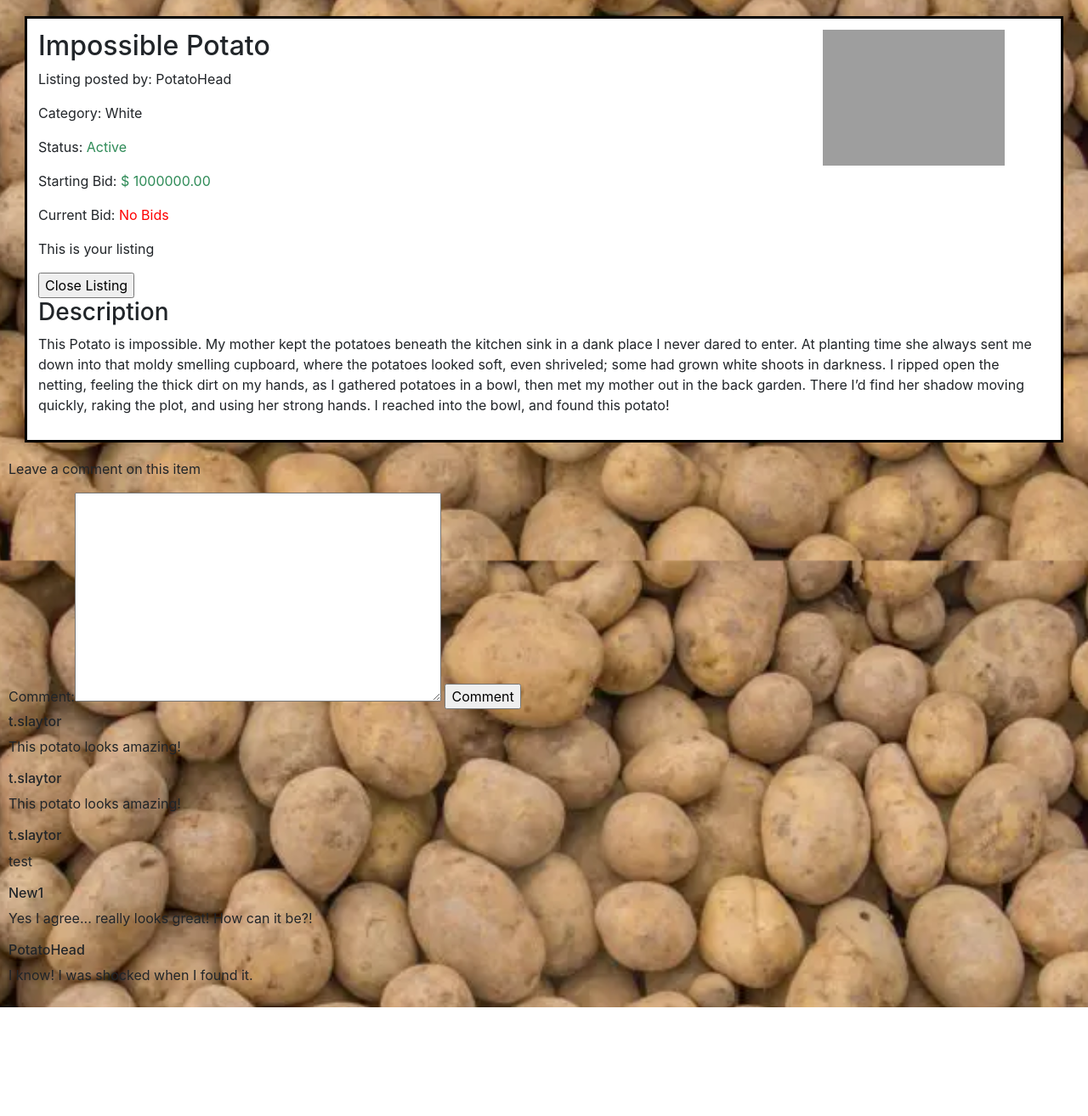
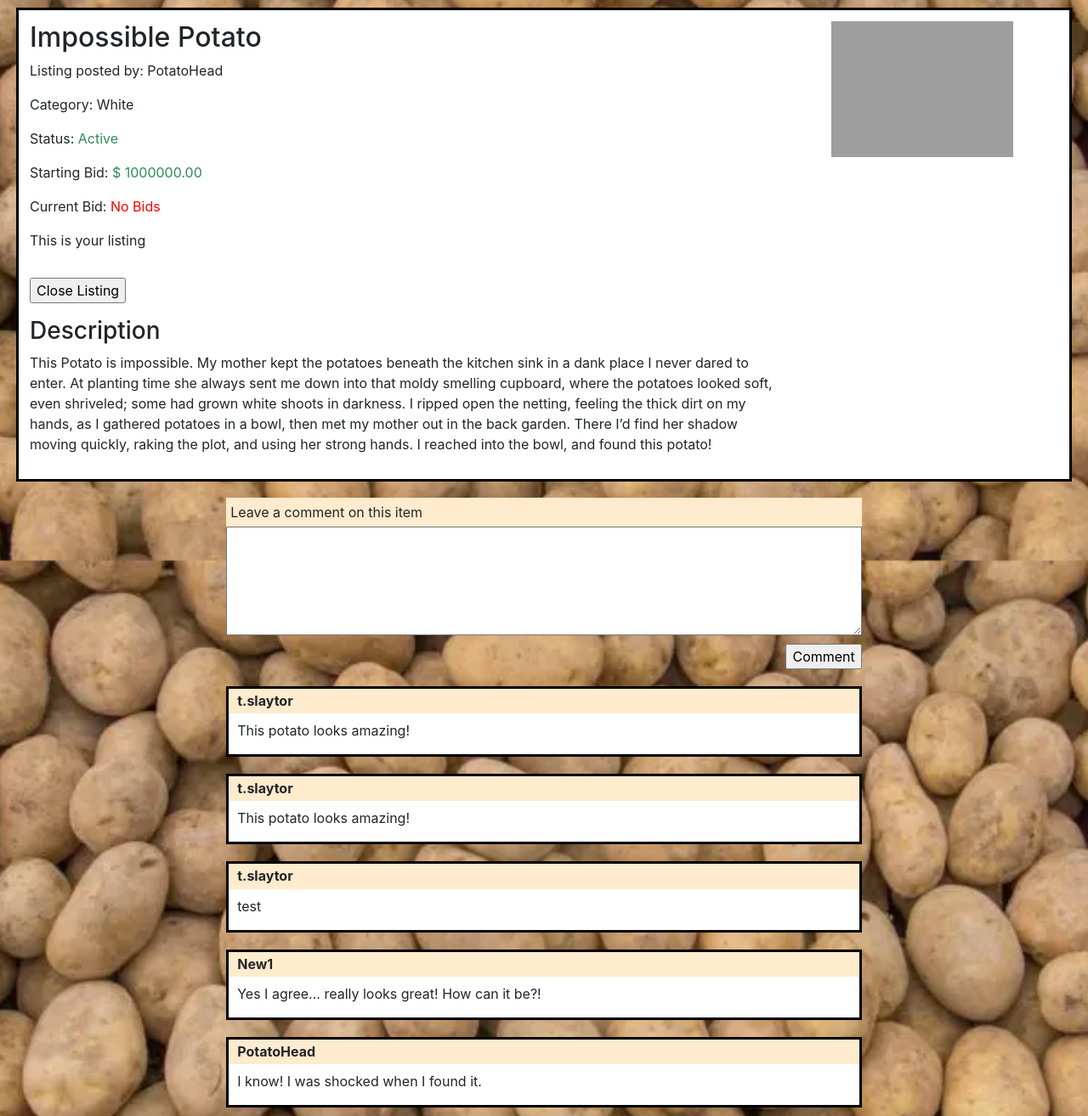
Before and after one commit to tslaytor/CS50W, a Django app: page /listing/2 in a window 1280 px wide. Shown: the part 140-1454 px from the top of the page at 85% size. Before the commit the page ends 1326 px from the top, so only its background shows below. Run offline with Django 3.2, Linux system fonts and the light colour scheme; a user stored in the database is signed in; data comes from the database, SQL or seed files in the repository; some libraries are stand-ins or nearby versions; grey boxes are pictures that could not be loaded.

Commit message:
finished css for pages and fixed comment sizing bug

```diff
--- a/projects/2020/x/commerce/auctions/static/auctions/styles.css
+++ b/projects/2020/x/commerce/auctions/static/auctions/styles.css
@@ -1,7 +1,12 @@
+* {
+    -webkit-box-sizing: border-box; /* Safari/Chrome, other WebKit */
+    -moz-box-sizing: border-box;    /* Firefox, other Gecko */
+    box-sizing: border-box;
+}
+
 body {
-    padding: 10px;
+    padding: 0px;
     display: grid;
-
     background-image: url('potato-background.webp');
     background-color: rgba(0, 0, 0, 0.7);
     background-attachment: fixed;
@@ -22,6 +27,7 @@ body {
 
 .content-wrap {
     margin-top: 130px;
+    /* display: grid; */
 }
 
 .item-wrap {
@@ -30,7 +36,31 @@ body {
 
 @media(max-width: 739px){
     .content-wrap {
-        margin-top: 193px;
+        margin-top: 170px;
+    }
+}
+
+@media(max-width: 399px){
+    .content-wrap {
+        margin-top: 220px;
+    }
+}
+
+@media(max-width: 391px){
+    .content-wrap {
+        margin-top: 268px;
+    }
+}
+
+@media(max-width: 289px){
+    .content-wrap {
+        margin-top: 308px;
+    }
+}
+
+@media(max-width: 266px){
+    .content-wrap {
+        margin-top: 348px;
     }
 }
 
@@ -49,6 +79,11 @@ body {
     padding: 0.8rem;
     position: relative;
     background-color: white;
+    display: grid;
+    grid-template-columns: 1fr 320px;
+    grid-template-areas: "title image"
+                        "other image"
+                        "description .";
 }
 
 .success-text {
@@ -66,12 +101,19 @@ body {
     display: flex;
     justify-content: center;
     align-items: center;
-    position: absolute;
+    /* position: absolute;
     top: 0.8rem;
-    right: 0.8rem;
+    right: 0.8rem; */
     overflow: hidden;
+    grid-area: image;
 }
 
+.other {
+    grid-area: other;
+}
+.description {
+    grid-area: description;
+}
 .listing-image__image {
     height: 100%;
 }
@@ -79,8 +121,9 @@ body {
 .create-form {
     display: flex;
     flex-direction: column;
-    /* align-items: flex-start; */
     margin: 1rem 3rem;
+    background-color: blanchedalmond;
+    padding: 20px;
 }
 
 .btn {
@@ -89,10 +132,86 @@ body {
 }
 
 .short-input {
-    width: 40%;
+    width: 10rem;
+    display: inline;
 }
 
 .deactivated {
     color: gray;
     border-color: rgb(196, 68, 68);
 }
+
+.winner-notification {
+    color: black;
+    text-align: center;
+    position: absolute;
+    top: 5rem;
+    left: 10rem;
+
+    z-index: 20;
+    border: rgb(15, 175, 15) solid 4px;
+    background-color: white;
+    display: inline-block;
+    padding: 1rem;
+    margin: 1rem 0;
+}
+
+.watch-button {
+    margin: 1rem 0;
+}
+
+.list-background {
+    background-color: blanchedalmond;
+    width: 40%;
+    padding: 3rem;
+    margin: auto;
+}
+
+.comment-section {
+    display: grid;
+    justify-content: center;
+    width: 70vw;
+    margin: auto;
+    min-width: 741.6px;
+}
+
+.comment-section__title {
+    background-color: blanchedalmond;
+    width: 100%;
+    padding: 5px;
+    margin: 0;
+}
+
+.comment-text {
+    width: 100%;
+    height: 8rem;
+    margin: auto;
+}
+
+.comment-button {
+    display: block;
+    margin: 10px 0;
+}
+
+
+.comment-item {
+    margin: 10px 0;
+    border: black solid 3px;
+    background-color: white;
+    width: 100%;
+    max-width: 100%;
+}
+
+.comment-item__user {
+    font-weight: bold;
+    background-color: blanchedalmond;
+    padding: 5px 10px;
+}
+
+.comment-item__content {
+    padding: 0 10px;
+    overflow-wrap: break-word;
+    max-width: 70vw;
+    min-width: 741.6px;
+    /* box-sizing: border-box; */
+}
--- a/projects/2020/x/commerce/auctions/templates/auctions/categories.html
+++ b/projects/2020/x/commerce/auctions/templates/auctions/categories.html
@@ -4,7 +4,7 @@
 <div class="content-wrap">
     <h2 class="page-title">Categories</h2>
     <div class="item-wrap">
-        <ul>
+        <ul class="list-background">
         {% for category in categories %}
             <a href="{% url 'category_filter' category.id %}"><li>{{ category.category }}</li></a>
         {% endfor %}
--- a/projects/2020/x/commerce/auctions/templates/auctions/deactivated.html
+++ b/projects/2020/x/commerce/auctions/templates/auctions/deactivated.html
@@ -15,15 +15,19 @@
                         <div class="listing-image__container">
                             <img class="listing-image__image" src="{{ listing.image }}">
                         </div>
-
+                        <div class="other">
                             <p>Starting Bid: <span class="success-text">$ {{ listing.starting_bid }}</span></p>
                             {% if listing.bid == None %}
                                 <p>Current Bid: <span class="fail-text">No bids made</span></p>
                             {% else %}
                                 <p>Current Bid: <span class="success-text">$ {{ listing.bid.value }}</span></p>
                             {% endif %}
+                        </div>
+                        <div class="description">
                             <h4>Description</h4>
                             <p>{{ listing.description }}</p>
+                        </div>
+
 
                     </article>
                     {% endif %}
--- a/projects/2020/x/commerce/auctions/templates/auctions/listing.html
+++ b/projects/2020/x/commerce/auctions/templates/auctions/listing.html
@@ -2,11 +2,16 @@
 
 {% block body %}
 <div class="content-wrap">
+
     {% if listing.active == False %}
         <article class="listing deactivated">
             <h2> {{ listing.title }}</h2>
 
-            <div style="color: black; text-align: center;">
+            <div class="listing-image__container">
+                <img class="listing-image__image" src="{{ listing.image }}">
+            </div>
+
+            <div class="winner-notification">
                 {% if listing.bid.user == request.user %}
                 <h3>You won this item!</h3>
             {% elif listing.bid == None %}
@@ -16,7 +21,7 @@
             {% endif %}
             </div>
 
-
+            <div class="other">
                 <p>Listing posted by: {{listing.user}}</p>
             <p>Category: <a>{{ listing.category }}</a></p>
 
@@ -25,9 +30,8 @@
             {% else %}
                 <p>Status: <span class="fail-text">Closed</span></p>
             {% endif %}
-            <div class="listing-image__container">
-                <img class="listing-image__image" src="{{ listing.image }}">
-            </div>
+
+
 
             <p>Starting Bid: <span class="success-text">$ {{ listing.starting_bid }}</span></p>
             {% if listing.bid == None %}
@@ -50,8 +54,12 @@
 
             <form action="{% url 'bid' %}" method="post">
                 {% csrf_token %}
-                <p><strong>Your bid: $</strong>{{ bid_form }}</p>
-                <input type="submit" value="Bid">
+                <strong>Your bid: $</strong>
+
+                {{ bid_form }}
+
+                <input class="bid-button" type="submit" value="Bid">
+
 
             </form>
 
@@ -59,7 +67,7 @@
                     <form method="post" action="{% url 'remove_from_watchlist' %}">
                         {% csrf_token %}
                         {{ form }}
-                        <input type="submit" value="Remove from watchlist">
+                        <input class="watch-button" type="submit" value="Remove from watchlist">
                     </form>
 
 
@@ -68,19 +76,29 @@
                 <form action="{% url 'watchlist' %}" method="post">
                     {% csrf_token %}
                     {{ form }}
-                    <input type="submit" value="Add to watchlist">
+                    <input class="watch-button" type="submit" value="Add to watchlist">
                 </form>
                 {% endif %}
 
             {% endif %}
+            </div>
 
-
+            <div class="description">
                 <h3>Description</h3>
                 <p>{{ listing.description }}</p>
+            </div>
+
         </article>
+
     {% else %}
         <article class="listing">
             <h2> {{ listing.title }}</h2>
+
+            <div class="listing-image__container">
+                <img class="listing-image__image" src="{{ listing.image }}">
+            </div>
+
+            <div class="other">
                 <p>Listing posted by: {{listing.user}}</p>
                 <p>Category: <a>{{ listing.category }}</a></p>
 
@@ -89,11 +107,9 @@
                 {% else %}
                     <p>Status: <span class="fail-text">Closed</span></p>
                 {% endif %}
-            <div class="listing-image__container">
-                <img class="listing-image__image" src="{{ listing.image }}">
-            </div>
 
                 <p>Starting Bid: <span class="success-text">$ {{ listing.starting_bid }}</span></p>
+
                 {% if listing.bid == None %}
                     <p>Current Bid: <span class="fail-text">No Bids</span></p>
                 {% else %}
@@ -106,7 +122,7 @@
                     <form action="{% url 'close' %}" method="post">
                         {% csrf_token %}
                         {{ form }}
-                    <input type="submit" value="Close Listing">
+                        <input class="watch-button" type="submit" value="Close Listing">
 
                     </form>
 
@@ -114,8 +130,9 @@
 
                 <form action="{% url 'bid' %}" method="post">
                     {% csrf_token %}
-                <p><strong>Your bid: $</strong>{{ bid_form }}</p>
-                <input type="submit" value="Bid">
+                    <strong>Your bid: $</strong>
+                    {{ bid_form }}
+                    <input class="bid-button" type="submit" value="Bid">
 
                 </form>
 
@@ -123,7 +140,7 @@
                         <form method="post" action="{% url 'remove_from_watchlist' %}">
                             {% csrf_token %}
                             {{ form }}
-                        <input type="submit" value="Remove from watchlist">
+                            <input class="watch-button" type="submit" value="Remove from watchlist">
                         </form>
 
 
@@ -132,28 +149,36 @@
                     <form action="{% url 'watchlist' %}" method="post">
                         {% csrf_token %}
                         {{ form }}
-                    <input type="submit" value="Add to watchlist">
+                        <input class="watch-button" type="submit" value="Add to watchlist">
                     </form>
                     {% endif %}
 
                 {% endif %}
 
+            </div>
 
+
+            <div class="description">
                 <h3>Description</h3>
                 <p>{{ listing.description }}</p>
+            </div>
+
         </article>
     {% endif %}
 
-    <div>
-        <p>Leave a comment on this item</p>
-        <form action="{% url 'comment' %}" method="post">
+    <div class="comment-section">
+        <p class="comment-section__title">Leave a comment on this item</p>
+        <form action="{% url 'comment' %}" method="post" style="display: grid;">
             {% csrf_token %}
             {{ comment_form }}
-            <input type="submit" value="Comment">
+            <input class="comment-button" type="submit" value="Comment" style="justify-self: flex-end;">
         </form>
         {% for comment in comments %}
-            <h6>{{ comment.user }}</h6>
-            <p>{{ comment.comment }}</p>
+            <div class="comment-item">
+                <h6 class="comment-item__user">{{ comment.user }}</h6>
+                <p class="comment-item__content">{{ comment.comment }}</p>
+            </div>
+
         {% endfor %}
     </div>
 </div>
--- a/projects/2020/x/commerce/auctions/views.py
+++ b/projects/2020/x/commerce/auctions/views.py
@@ -125,13 +125,6 @@ def create(request):
             'form': CreateListing()
         })
 
-class CreateListing(forms.Form):
-    title = forms.CharField(label='Title', max_length=64)
-    description = forms.CharField(label="Description", widget=forms.Textarea())
-    image_url = forms.URLField(label='Image URL', required=False)
-    starting_bid = forms.DecimalField(widget=forms.NumberInput(attrs={'class': 'short-input'}), label='Starting bid', max_digits=11, decimal_places=2)
-    category = forms.ChoiceField(widget=forms.Select(attrs={'class': 'short-input'}), label='Category', choices=[(x.id, x.category) for x in Category.objects.all()])
-
 @login_required(login_url = '/login')
 def listing(request, listing_id):
     listing = Listing.objects.get(id=listing_id)
@@ -166,7 +159,7 @@ def watchlist(request):
                 it_exists = False
             if it_exists:
                  return render(request, 'auctions/watchlist.html', {
-                 'empty': True
+                 'already': True
                  })
 
             else:
@@ -271,6 +264,14 @@ def comment(request):
     else:
         return HttpResponseRedirect(reverse('index'))
 
+
+class CreateListing(forms.Form):
+    title = forms.CharField(label='Title', max_length=64)
+    description = forms.CharField(label="Description", widget=forms.Textarea())
+    image_url = forms.URLField(label='Image URL', required=False)
+    starting_bid = forms.DecimalField(widget=forms.NumberInput(attrs={'class': 'short-input'}), label='Starting bid', max_digits=11, decimal_places=2)
+    category = forms.ChoiceField(widget=forms.Select(attrs={'class': 'short-input'}), label='Category', choices=[(x.id, x.category) for x in Category.objects.all()])
+
 class idInput(forms.Form):
     listing_id = forms.IntegerField(widget=forms.HiddenInput())
 
@@ -279,5 +280,5 @@ class BidForm(forms.Form):
     listing_id = forms.IntegerField(widget=forms.HiddenInput())
 
 class CommentForm(forms.Form):
-    comment = forms.CharField(widget=forms.Textarea())
+    comment = forms.CharField(widget=forms.Textarea(attrs={'class': 'comment-text'}), label='')
     listing_id = forms.IntegerField(widget=forms.HiddenInput())
```
Also changed, not shown: projects/2020/x/commerce/auctions/templates/auctions/index.html (+8 -1 lines), projects/2020/x/commerce/auctions/templates/auctions/watchlist.html (+14 -7 lines). Lines whose indentation alone changed are shown as unchanged.
